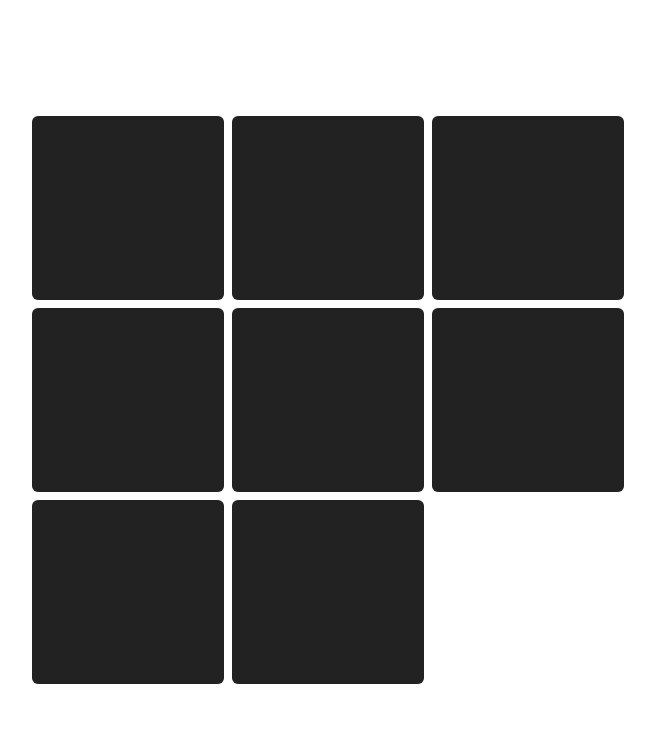
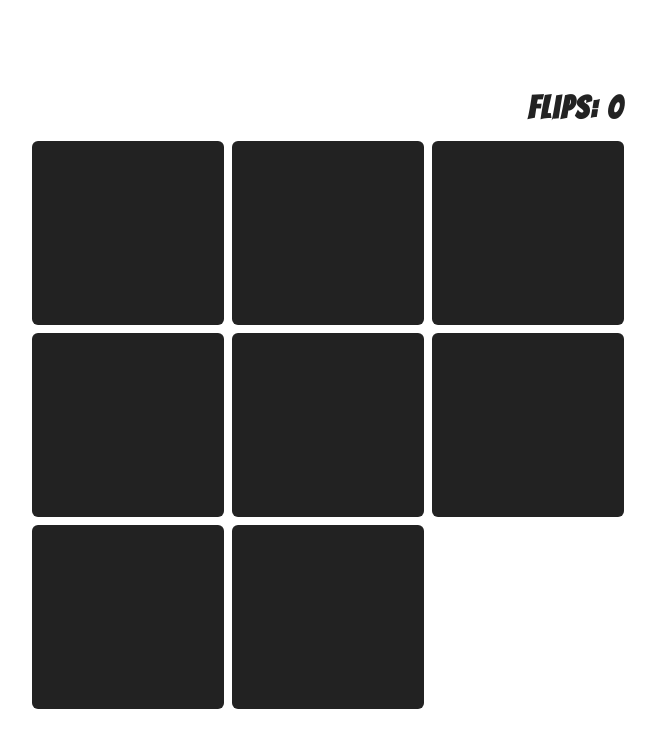
Before and after one commit to zelenovsky/concentration, a React (Create React App) app: page / in a window 1280 px wide. Shown: the top 748 px of the page, without its empty margins (312-968 px from the left). Built offline with nearby package versions, Linux system fonts and the light colour scheme.

Commit message:
Add flips counter

```diff
--- a/src/components/Concentration.tsx
+++ b/src/components/Concentration.tsx
@@ -4,6 +4,7 @@ import { space, SpaceProps } from 'styled-system';
 
 import Grid from './UI/Grid';
 import Card, { ICard } from './Card';
+import FlipsCounter from './FlipsCounter';
 import { idsFactory, randomChoice, shuffle } from '../helpers/helpers';
 import emojiChoices from '../data/emojiChoices';
 
@@ -11,6 +12,7 @@ const StyledConcentration = styled.div<SpaceProps>`
   display: flex;
   align-items: center;
   justify-content: center;
+  flex-direction: column;
   min-height: 100vh;
   perspective: 1000px;
   ${space};
@@ -19,6 +21,7 @@ const StyledConcentration = styled.div<SpaceProps>`
 const Concentration: React.FC = () => {
     const [cards, setCards] = useState<ICard[]>([]);
     const [indexOfFaceUpCard, setIndexOfFaceUpCard] = useState<number | null>(null);
+    const [flipsCount, setFlipsCount] = useState<number>(0);
     const numberOfCards: number = 7;
     const numberOfPairsOfCards: number = (numberOfCards + 1) / 2;
 
@@ -69,6 +72,7 @@ const Concentration: React.FC = () => {
 
     return (
         <StyledConcentration py={5}>
+            <FlipsCounter count={flipsCount} />
             <Grid
                 gridTemplateColumns={["1fr 1fr", "1fr 1fr 1fr"]}
                 gridGap={2}
@@ -81,7 +85,10 @@ const Concentration: React.FC = () => {
                         emoji={card.emoji}
                         isFaceUp={card.isFaceUp}
                         isMatched={card.isMatched}
-                        onClick={() => chooseCard(index)}/>)}
+                        onClick={() => {
+                            setFlipsCount(flipsCount + 1);
+                            chooseCard(index);
+                        }}/>)}
             </Grid>
         </StyledConcentration>
     );
--- /dev/null
+++ b/src/components/FlipsCounter.tsx
@@ -0,0 +1,23 @@
+import React, { FC } from 'react';
+import styled from 'styled-components';
+import { color, ColorProps, space, SpaceProps } from 'styled-system';
+
+export interface IFlipsCounter {
+    count: number;
+}
+
+const StyledFlipsCounter = styled.h4<ColorProps & SpaceProps>`
+  font-size: 4rem;
+  ${color};
+  ${space};
+`;
+
+const FlipsCounter: FC<IFlipsCounter> = ({ count }) => {
+    return (
+        <StyledFlipsCounter ml="auto" mt={0} mb={3} color="black">
+            Flips: { count }
+        </StyledFlipsCounter>
+    );
+};
+
+export default FlipsCounter;
--- a/src/theme/theme.js
+++ b/src/theme/theme.js
@@ -1,6 +1,8 @@
 import { createGlobalStyle } from 'styled-components';
 
 export const BaseStyles = createGlobalStyle`
+  @import url('https://fonts.googleapis.com/css?family=Bangers&display=swap');
+
   *,
   *::after,
   *::before {
@@ -14,6 +16,8 @@ export const BaseStyles = createGlobalStyle`
 
   html {
     font-size: 1vh;
+    font-family: 'Bangers', cursive;
+    letter-spacing: 2px;
   }
 
   body {
```
